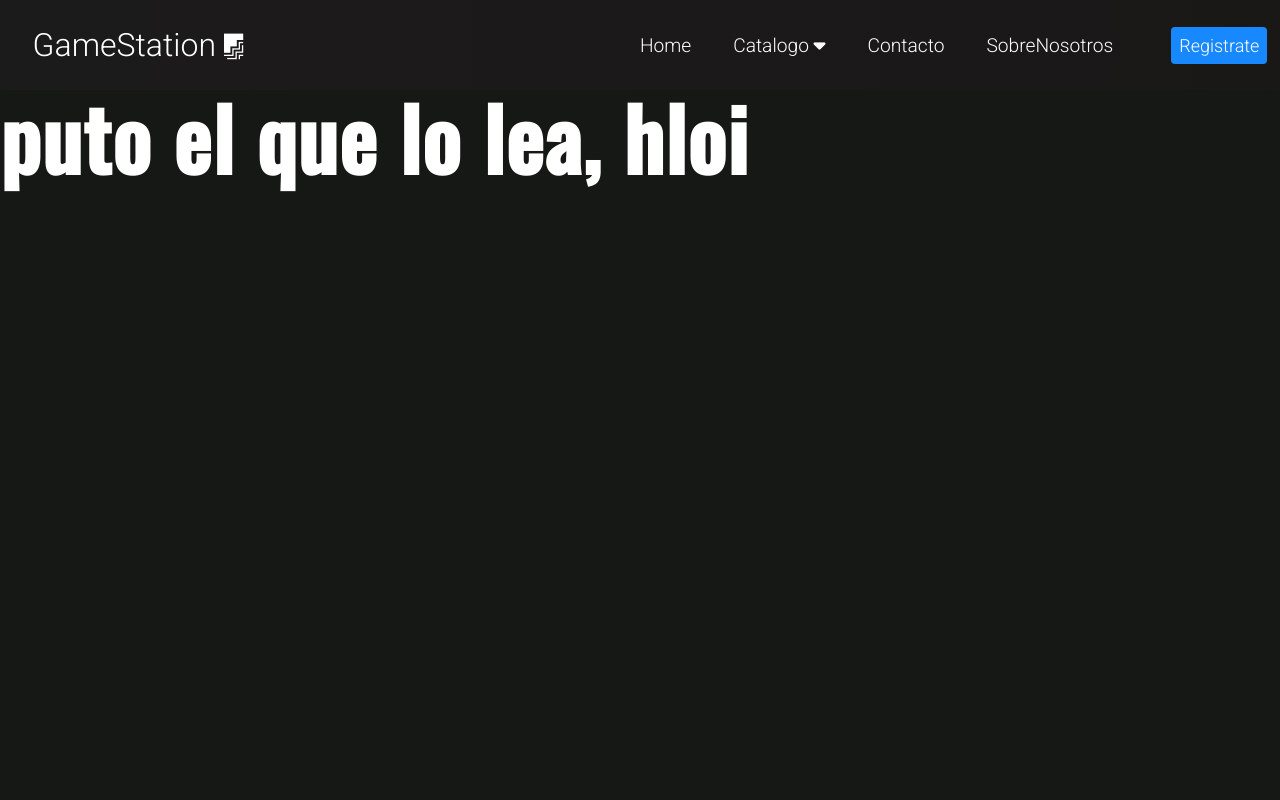
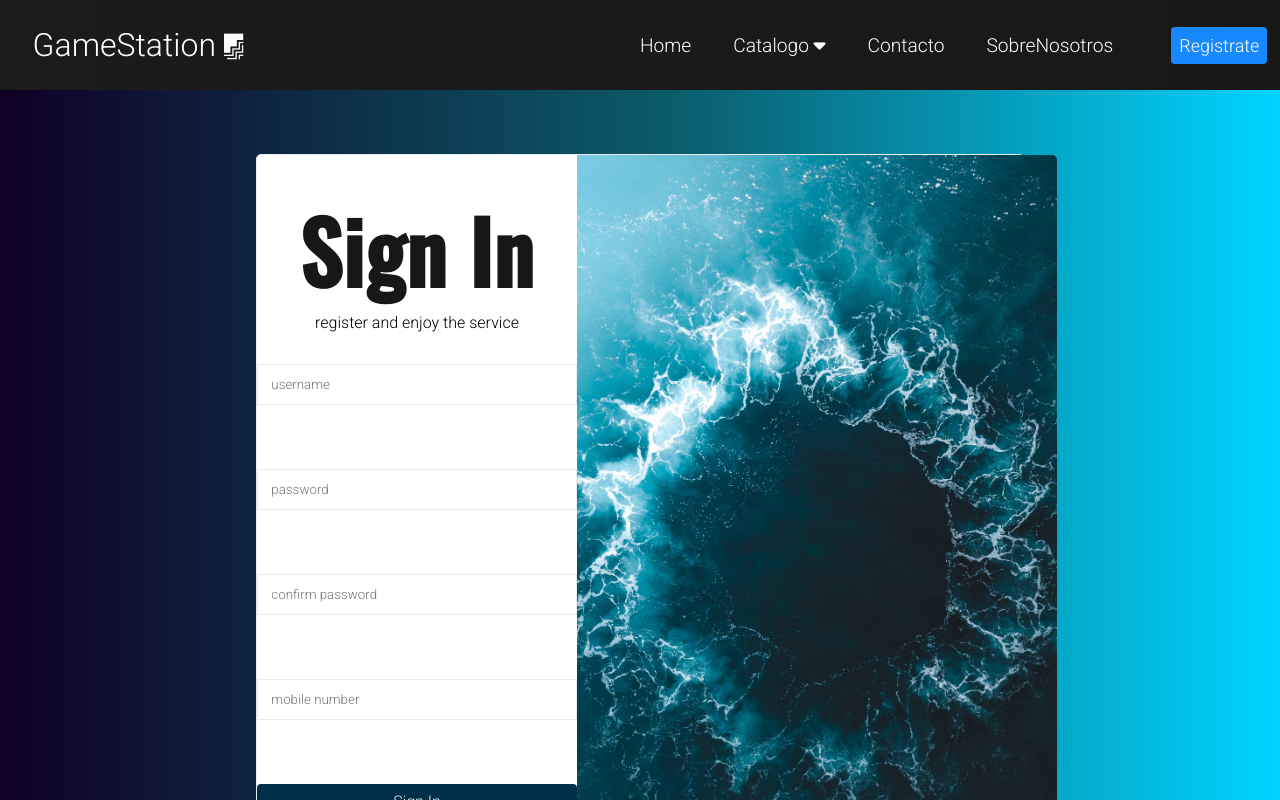
Before and after one commit to Andrez23/GameStation, a React (Create React App) app in the folder frontend/: page /Contacto in a window 1280 px wide. Shown: the top 800 px of the page. Built offline with nearby package versions, Linux system fonts and the light colour scheme.

Commit message:
haciendo formulario, en la parte de contacto

```diff
--- a/frontend/package.json
+++ b/frontend/package.json
@@ -9,6 +9,7 @@
     "dom": "^0.0.3",
     "react": "^18.2.0",
     "react-dom": "^18.2.0",
+    "react-hook-form": "^7.43.9",
     "react-player": "^2.12.0",
     "react-router": "^6.9.0",
     "react-router-dom": "^6.9.0",
--- a/frontend/src/Component/Contacto.jsx
+++ b/frontend/src/Component/Contacto.jsx
@@ -1,12 +1,36 @@
 import React from "react";
 import "../Css/Contacto.css";
+import img1 from "../Imagenes/ojito.jpg";
+import { useForm } from 'react-hook-form';
 
-const Contacto=()=>{
-    return(
-        <>
-      <h2>puto el que lo lea, hloi</h2>
-        </>
-    )
+export default function Contacto() {
+
+  const { register, handleSubmit, watch, formState: { errors } } = useForm()
+  const onSubmit = data => console.log(data);
+
+  // console.log(watch('username'));
+
+return (
+  <section>
+      <div className="register">
+          <div className="col-1">
+              <h2>Sign In</h2>
+              <span>register and enjoy the service</span>
+
+                <form id='form' className='flex flex-col' onSubmit={handleSubmit(onSubmit)}>
+                    <input type="text" {...register("username")} placeholder='username' />
+                    <input type="text" {...register("password")} placeholder='password' />
+                    <input type="text" {...register("confirmpwd")} placeholder='confirm password' />
+                    <input type="text" {...register("mobile", { required : true, maxLength: 10 })} placeholder='mobile number' />
+                    {errors.mobile?.type === "required" && "Mobile Number is required"}
+                    {errors.mobile?.type === "maxLength" && "Max Length Exceed"}
+                    <button className='btn'>Sign In</button>
+              </form>
+          </div>
+          <div className="col-2">
+          <img src={img1} alt="" />
+          </div>
+      </div>
+  </section>
+)
 }
-
-export default Contacto;
--- a/frontend/src/Component/Home.jsx
+++ b/frontend/src/Component/Home.jsx
@@ -96,7 +96,7 @@ const Home=()=>{
                         <textarea className="campoG" cols="30" rows="10" placeholder="Texto"></textarea>
 
                 </form>
-                <input type="submit" className="btn-1" value="Enviar"></input>
+                <input type="submit" className="btn-4" value="Enviar"></input>
             </div>
             <div className="footer-txt">
                 <p>Derechos reservados -2023</p>
--- a/frontend/src/Css/Contacto.css
+++ b/frontend/src/Css/Contacto.css
@@ -0,0 +1,88 @@
+* > * {
+    margin: 0;
+}
+
+body{
+    background: rgb(16,0,36);
+    background: linear-gradient(90deg, rgba(16,0,36,1) 0%, rgba(9,102,121,0.8799894957983193) 53%, rgba(0,212,255,1) 100%);
+}
+
+.App {
+  height: 100vh;
+  display: flex;
+  justify-content: center;
+  align-items: center;
+  text-align: center;
+}
+
+.col-1 h2{
+    color: #161815;
+ }
+
+.register{
+  max-width: 60%;
+  width: 100vw;
+  display:flex;
+  border: 1px solid #e9ecef;
+  border-radius: 5px;
+  /* box-shadow: 1px 3px 10px #e9ecef; */
+  background-color: white;
+  text-align: center;
+  margin: 5% 20% 5% 20%;
+}
+
+.register span{
+  color: black;
+}
+
+#form{
+  max-width: 320px;
+  width: 100vw;
+  margin: 2em auto;
+}
+
+#form >  input, .btn{
+  border: 1px solid #e9ecef;
+  padding: .9em 1em;
+}
+
+#form > input:focus{
+  outline: none;
+}
+
+#form > .btn{
+  background-color: #003049;
+  color: #e9ecef;
+  font-size: 1em;
+  cursor: pointer;
+}
+
+.flex{
+  display: flex;
+  gap: 4em;
+}
+
+.flex-col{
+  flex-direction: column;
+}
+
+.register .col-1{
+  margin: auto;
+  padding: 3em 0;
+}
+
+.register .col-2 img{
+  width: 480px;
+  height: 100%;
+  object-fit: cover;
+  align-self: flex-end;
+  border-top-right-radius: 5px;
+  border-bottom-right-radius: 5px;
+  display: none;
+}
+
+@media screen and (min-width: 860px)  {
+  .register .col-2 img{
+    display: initial;
+  }
+}
--- a/frontend/src/Css/Home.css
+++ b/frontend/src/Css/Home.css
@@ -292,6 +292,44 @@ p{
     color: #ffffff;
 }
 
+.btn-4{
+    background: #fff; /* color de fondo */
+    color: #0d0c10; /* color de fuente */
+    border: 2px solid #909094; /* tamaño y color de borde */
+    padding: 16px 20px;
+    border-radius: 10px; /* redondear bordes */
+    position: relative;
+    overflow: hidden;
+    display: inline-block;
+    width: 500px;
+    margin: 30px;
+
+}
+
+.btn-1:hover{
+    color: #fff;/* color de fuente hover */
+}
+
+.btn-4::after{
+    content: "";
+    background: #9191a9; /* color de fondo hover */
+    position: absolute;
+    padding: 16px 20px;
+    display: block;
+    left: -20%;
+    right: -20%;
+    top: 0;
+    bottom: 0;
+    transform: skewX(-45deg) scale(0, 1);
+    transition: all 0.3s ease;
+}
+
+.btn-4:hover::after{
+    transition: all 0.3s ease-out;
+    transform: skewX(-45deg) scale(1, 1);
+}
+
+
 /*responsive*/
 
 @media(max-width:928px){
```
Also changed, not shown: frontend/src/Imagenes/ojito.jpg (added), 1 other file (tests, documents, lock files or other folders).
